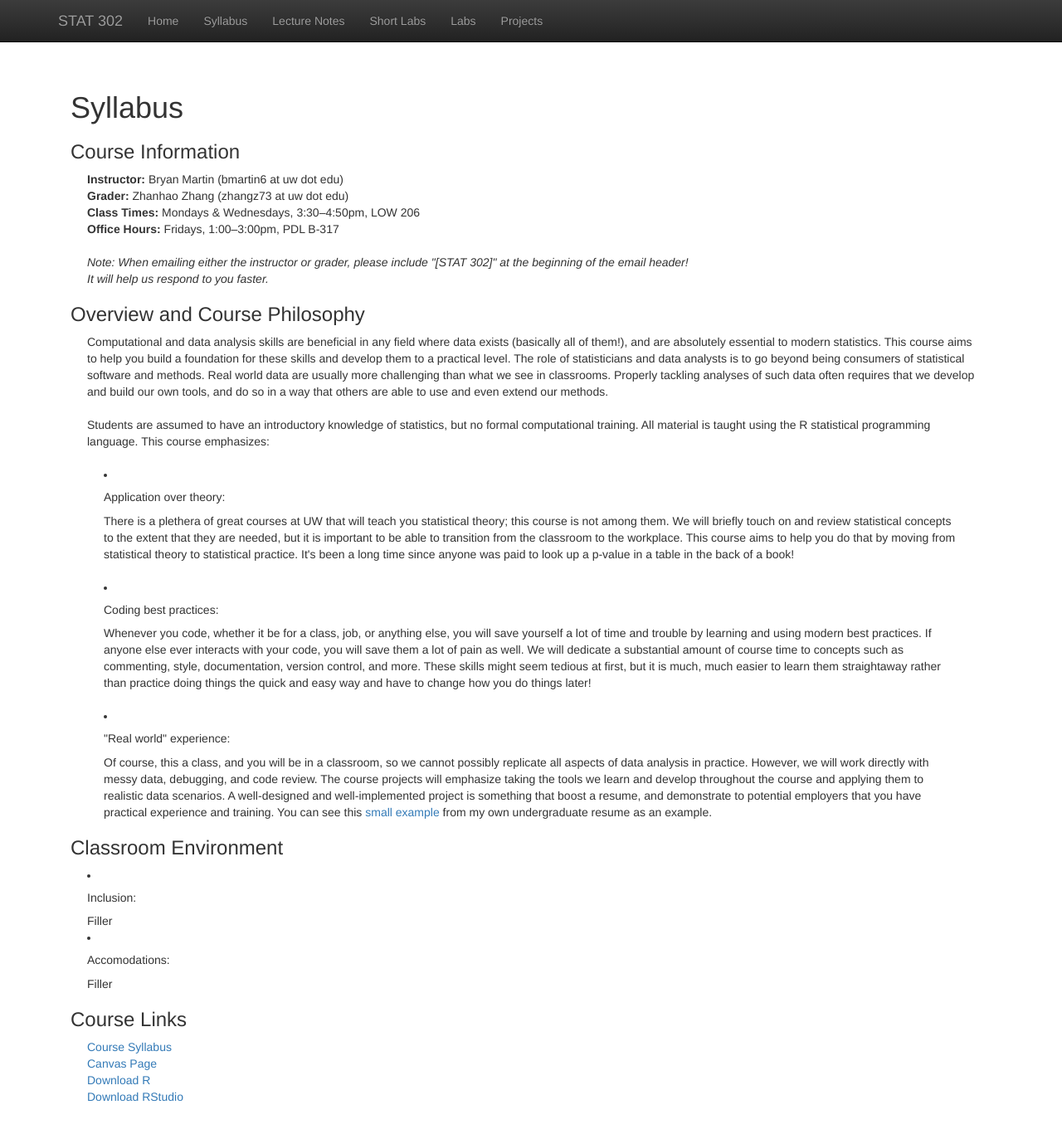
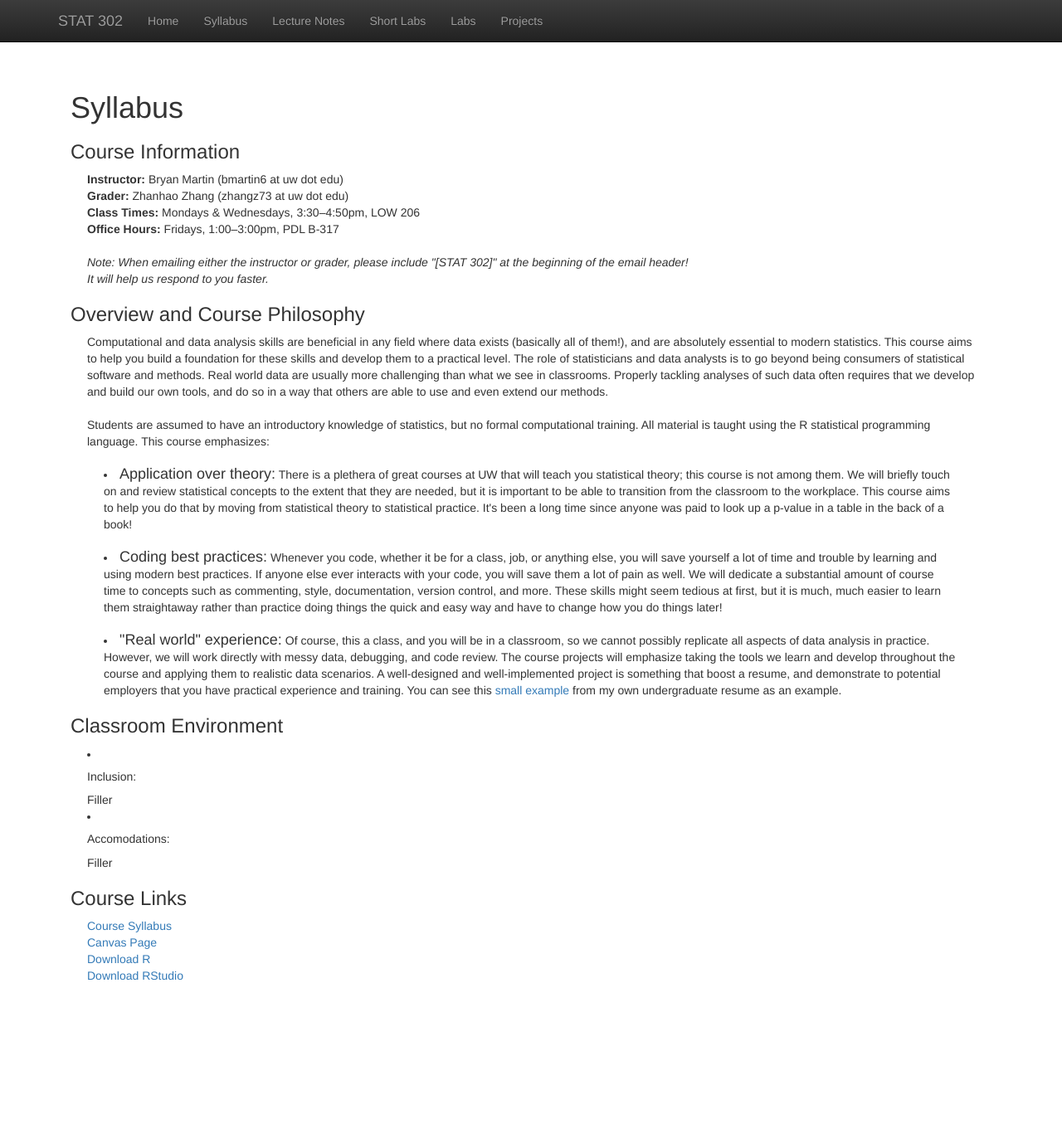
Before and after one commit to bryandmartin/STAT302, a Jekyll site: the page built from syllabus.html, in a window 1280 px wide and 1372 px high. Shown: the top 1367 px of the window at 83% size. Built offline with Jekyll 4.4.1, drawn with Linux system fonts in a browser that asks for light colours; nearby versions of some CDN libraries; library files that are not in the unit come from our copies.

Commit message:
Update syllabus.html

```diff
--- a/syllabus.html
+++ b/syllabus.html
@@ -37,14 +37,14 @@ title:  'Syllabus'
   Students are assumed to have an introductory knowledge of statistics, but no formal computational training.
   All material is taught using the R statistical programming language. This course emphasizes: <br/><br/>
 
-  <li style="padding:0px;margin:0px 40px 0px;"> <h5 display = "inline">Application over theory:</h5>
+  <li style="padding:0px;margin:0px 40px 0px;"> <h4 style="display: inline;">Application over theory:</h4>
     There is a plethera of great courses at UW that will teach you statistical theory; this course is not among them.
     We will briefly touch on and review statistical concepts to the extent that they are needed,
     but it is important to be able to transition from the classroom to the workplace.
     This course aims to help you do that by moving from statistical theory to statistical practice.
     It's been a long time since anyone was paid to look up a p-value in a table in the back of a book!
   </li><br/>
-  <li style="padding:0px;margin:0px 40px 0px;"> <h5>Coding best practices:</h5>
+  <li style="padding:0px;margin:0px 40px 0px;"> <h4 style="display: inline;">Coding best practices:</h4>
     Whenever you code, whether it be for a class, job, or anything else,
     you will save yourself a lot of time and trouble by learning and using modern best practices.
     If anyone else ever interacts with your code, you will save them a lot of pain as well.
@@ -53,7 +53,7 @@ title:  'Syllabus'
     These skills might seem tedious at first, but it is much, much easier to learn them straightaway rather than
     practice doing things the quick and easy way and have to change how you do things later!
   </li><br/>
-  <li style="padding:0px;margin:0px 40px 0px;"> <h5>"Real world" experience:</h5>
+  <li style="padding:0px;margin:0px 40px 0px;"> <h4 style="display: inline;">"Real world" experience:</h4>
     Of course, this a class, and you will be in a classroom,
     so we cannot possibly replicate all aspects of data analysis in practice.
     However, we will work directly with messy data, debugging, and code review.
```
